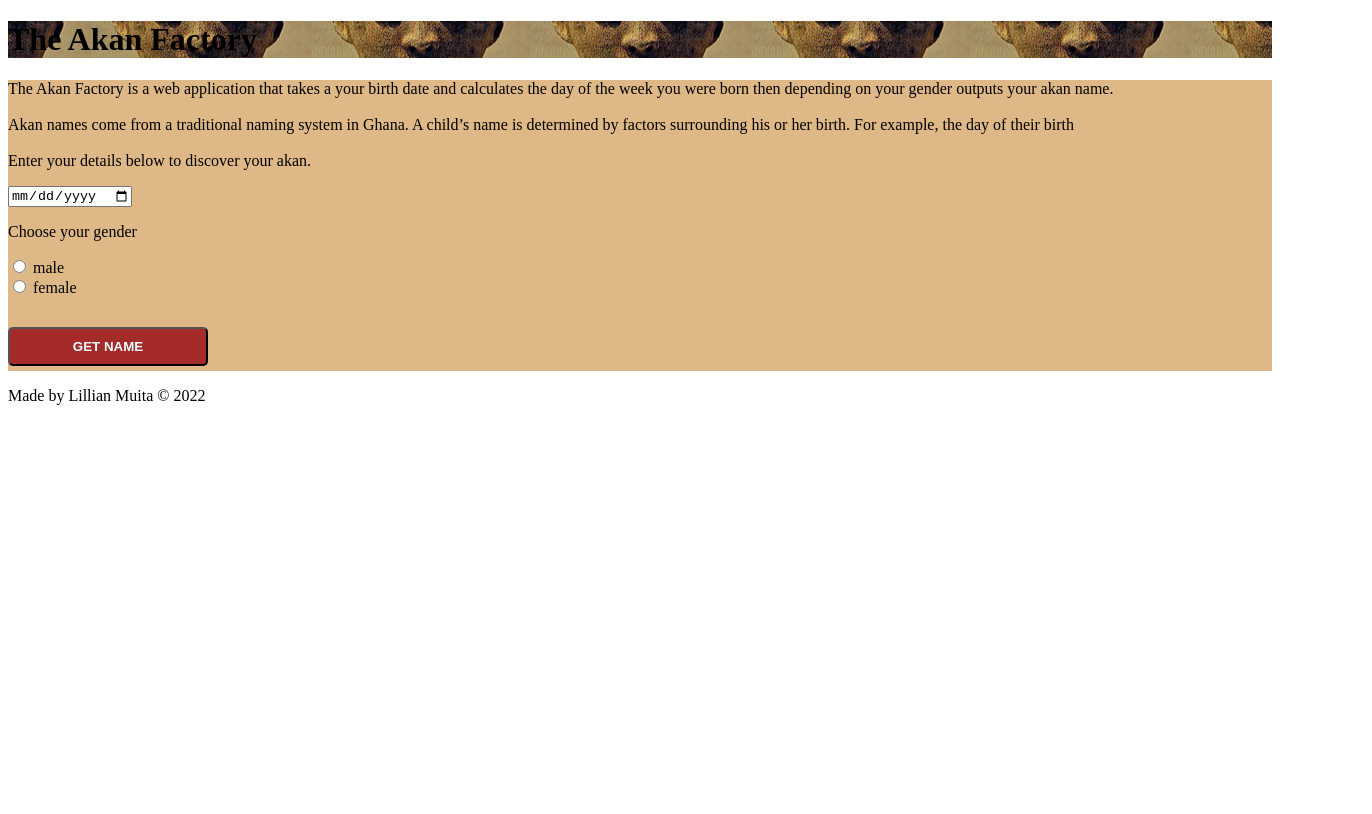
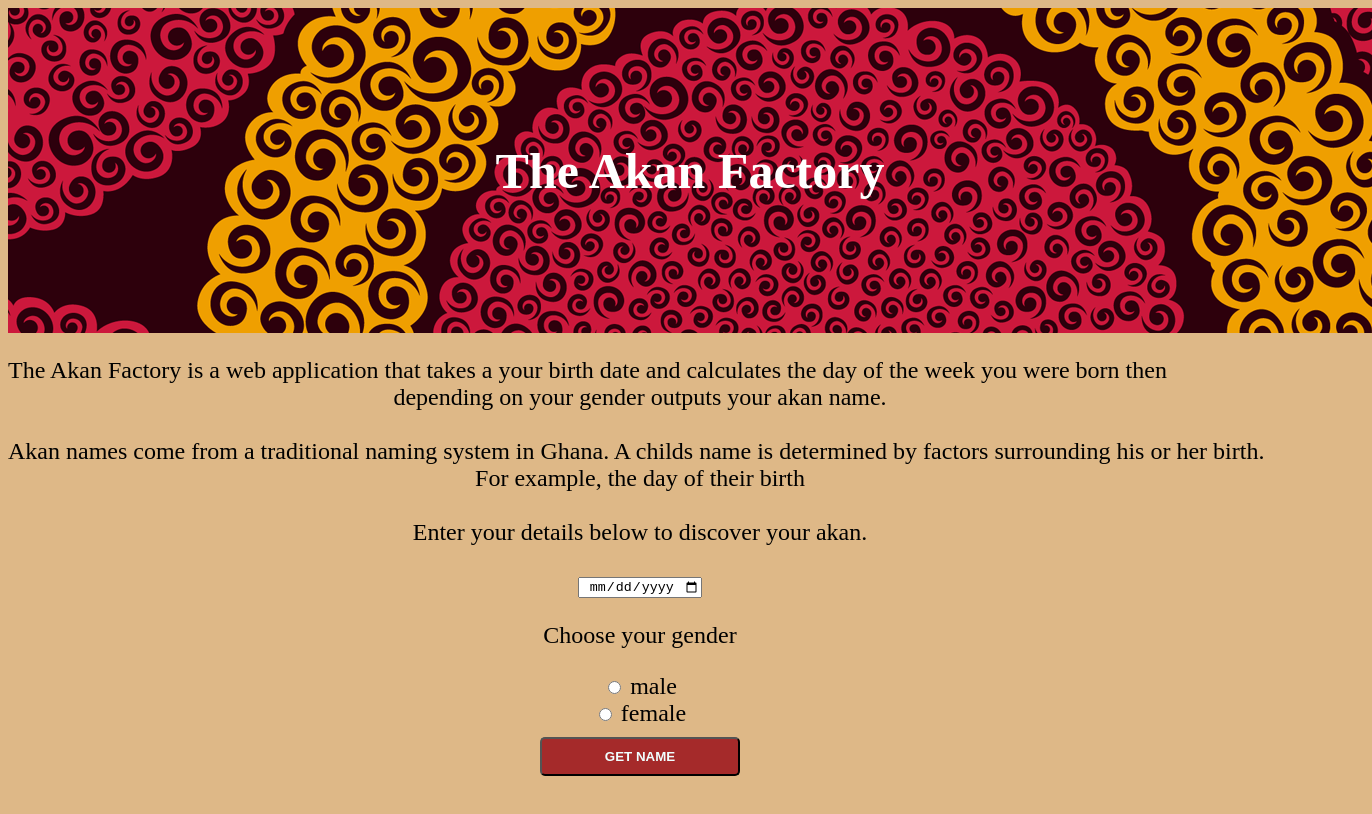
Before and after one commit to Limu2030/akan, a plain HTML site: page index.html in a window 1280 px wide. Shown: the whole page, 1372 px wide, since content can reach past the window. Drawn offline with Linux system fonts and the light colour scheme.

Commit message:
this will add button

```diff
--- a/index.html
+++ b/index.html
@@ -7,21 +7,21 @@
     <title>Document</title>
     <link rel="stylesheet" href="styles.css" />
   </head>
-  <body>
+  <body class="bg-para">
     <div class="bg-image">
-      <h1>The Akan Factory</h1>
+      <h1 class="headfont">The Akan Factory</h1>
     </div>
     <div class="bg-para">
       <p>
         The Akan Factory is a web application that takes a your birth date and
-        calculates the day of the week you were born then depending on your gender
-        outputs your akan name.
+        calculates the day of the week you were born then depending on your
+        gender outputs your akan name.
 
         <br />
         <br />
-        Akan names come from a traditional naming system in Ghana. A child’s name
-        is determined by factors surrounding his or her birth. For example, the
-        day of their birth <br />
+        Akan names come from a traditional naming system in Ghana. A childs
+        name is determined by factors surrounding his or her birth. For example,
+        the day of their birth <br />
         <br />
         Enter your details below to discover your akan.
       </p>
@@ -40,12 +40,13 @@
         <label for="female">female</label>
       </form>
 
-      <button id="getname-btn" type="button" onclick="getName()">GET NAME</button>  <p id="akan"></p>
+      <button id="getname-btn" type="button" onclick="getName()">
+        GET NAME
+      </button>
+      <p id="akan"></p>
+    </div>
 
-
-
-    </div>
-    <footer>Made by Lillian Muita &copy; 2022</footer>
+    <!-- <footer class="foot">Made by Lillian Muita &copy; 2022</footer> -->
 
     <script src="index.js"></script>
   </body>
--- a/styles.css
+++ b/styles.css
@@ -1,13 +1,22 @@
 .bg-image {
-  background-image: url(image3.jpg);
-  /* background-repeat: no-repeat; */
+  background-image: url(image2.png);
+  /* background-repeat: repeat-x; */
   /* background-size: 50% 50px; */
-  padding: 0px;
-  background-position: center;
+  padding: 100px 50px;
+  background-position: top left;
+  width: 100%;
 }
 
 .bg-para {
   background-color: burlywood;
+  text-align-last: center;
+  font-size: x-large;
+}
+
+.headfont {
+  color: white;
+  text-align: center;
+  font-size: 50px;
 }
 
 #getname-btn {
@@ -18,6 +27,11 @@
   width: 200px;
   border-radius: 5px;
   background-color: brown;
-  margin-bottom: 5px;
-  margin-top: 30px;
+  margin-bottom: 50px;
+  margin-top: 10px;
 }
+
+.foot {
+  background-color: coral;
+  text-align: center;
+}
```
